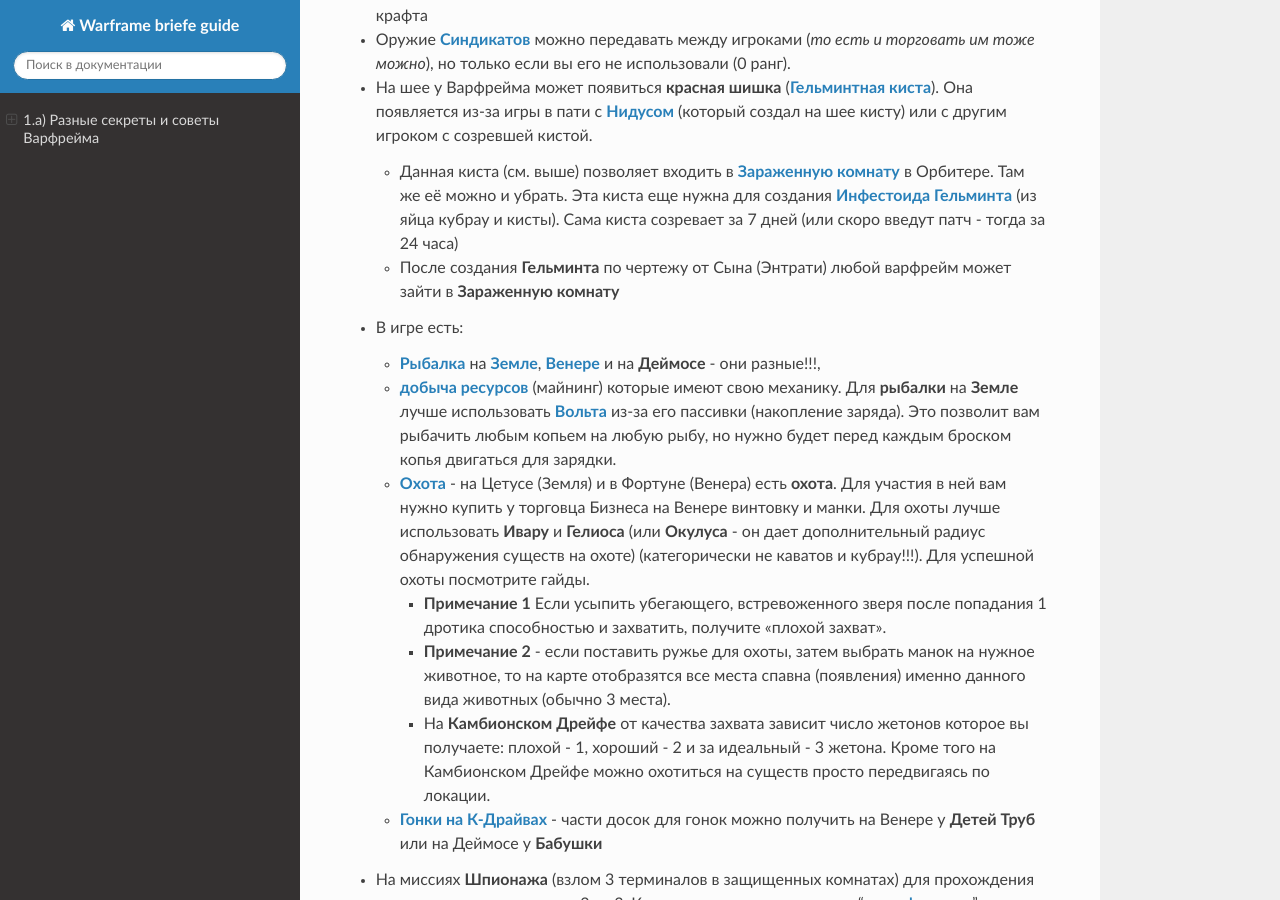
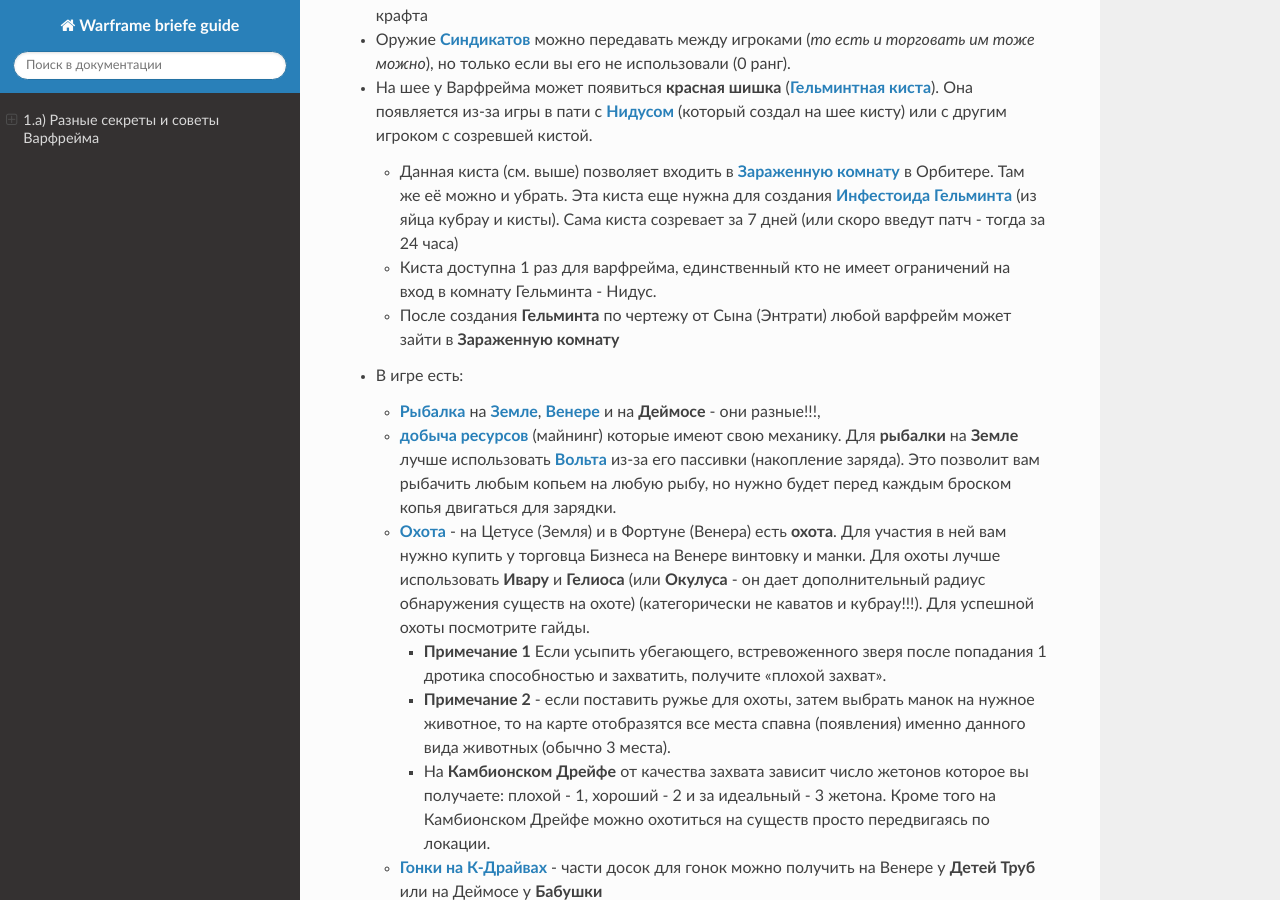
Before and after one commit to crackedmind/warframe-brief-guide, a Sphinx documentation site: the page built from source/01_a.md, in a window 1280 px wide and 900 px high, scrolled down 6253 px. Built offline with Sphinx 7.4.7 and the Read the Docs theme 2.0.0, drawn with Linux system fonts in a browser that asks for light colours.

Commit message:
1.а киста

```diff
--- a/source/01_a.md
+++ b/source/01_a.md
@@ -77,6 +77,7 @@
 *   Оружие **[Синдикатов](https://warframe.fandom.com/ru/wiki/%D0%A1%D0%B8%D0%BD%D0%B4%D0%B8%D0%BA%D0%B0%D1%82%D1%8B)** можно передавать между игроками (_то есть и торговать им тоже можно_), но только если вы его не использовали (0 ранг).
 *   На шее у Варфрейма может появиться **красная шишка** (**[Гельминтная киста](https://warframe.fandom.com/ru/wiki/%D0%93%D0%B5%D0%BB%D1%8C%D0%BC%D0%B8%D0%BD%D1%82)**). Она появляется из-за игры в пати с **[Нидусом](https://warframe.fandom.com/ru/wiki/%D0%9D%D0%B8%D0%B4%D1%83%D1%81)** (который создал на шее кисту) или с другим игроком с созревшей кистой.
     *   Данная киста (см. выше) позволяет входить в **[Зараженную комнату](https://warframe.fandom.com/ru/wiki/%D0%9E%D1%80%D0%B1%D0%B8%D1%82%D0%B5%D1%80#.D0.97.D0.B0.D1.80.D0.B0.D0.B6.D0.B5.D0.BD.D0.BD.D0.B0.D1.8F_.D0.BA.D0.BE.D0.BC.D0.BD.D0.B0.D1.82.D0.B0)** в Орбитере. Там же её можно и убрать. Эта киста еще нужна для создания **[Инфестоида Гельминта](https://warframe.fandom.com/ru/wiki/%D0%93%D0%B5%D0%BB%D1%8C%D0%BC%D0%B8%D0%BD%D1%82%D0%BD%D1%8B%D0%B9_%D0%98%D0%BD%D1%84%D0%B5%D1%81%D1%82%D0%BE%D0%B8%D0%B4)** (из яйца кубрау и кисты). Сама киста созревает за 7 дней (или скоро введут патч - тогда за 24 часа)
+    * Киста доступна 1 раз для варфрейма, единственный кто не имеет ограничений на вход в комнату Гельминта - Нидус.
     * После создания **Гельминта** по чертежу от Сына (Энтрати) любой варфрейм может зайти в **Зараженную комнату**
 *   В игре есть:
     * **[Рыбалка](https://warframe.fandom.com/ru/wiki/%D0%A0%D1%8B%D0%B1%D0%B0%D0%BB%D0%BA%D0%B0/%D0%A0%D0%B0%D0%B2%D0%BD%D0%B8%D0%BD%D1%8B_%D0%AD%D0%B9%D0%B4%D0%BE%D0%BB%D0%BE%D0%BD%D0%B0)** на **[Земле](https://www.youtube.com/watch?v=0FU5yV4L7lU)**, **[Венере](https://www.youtube.com/watch?v=NEkMtDHQc6k)** и на **Деймосе** - они разные!!!,
```
